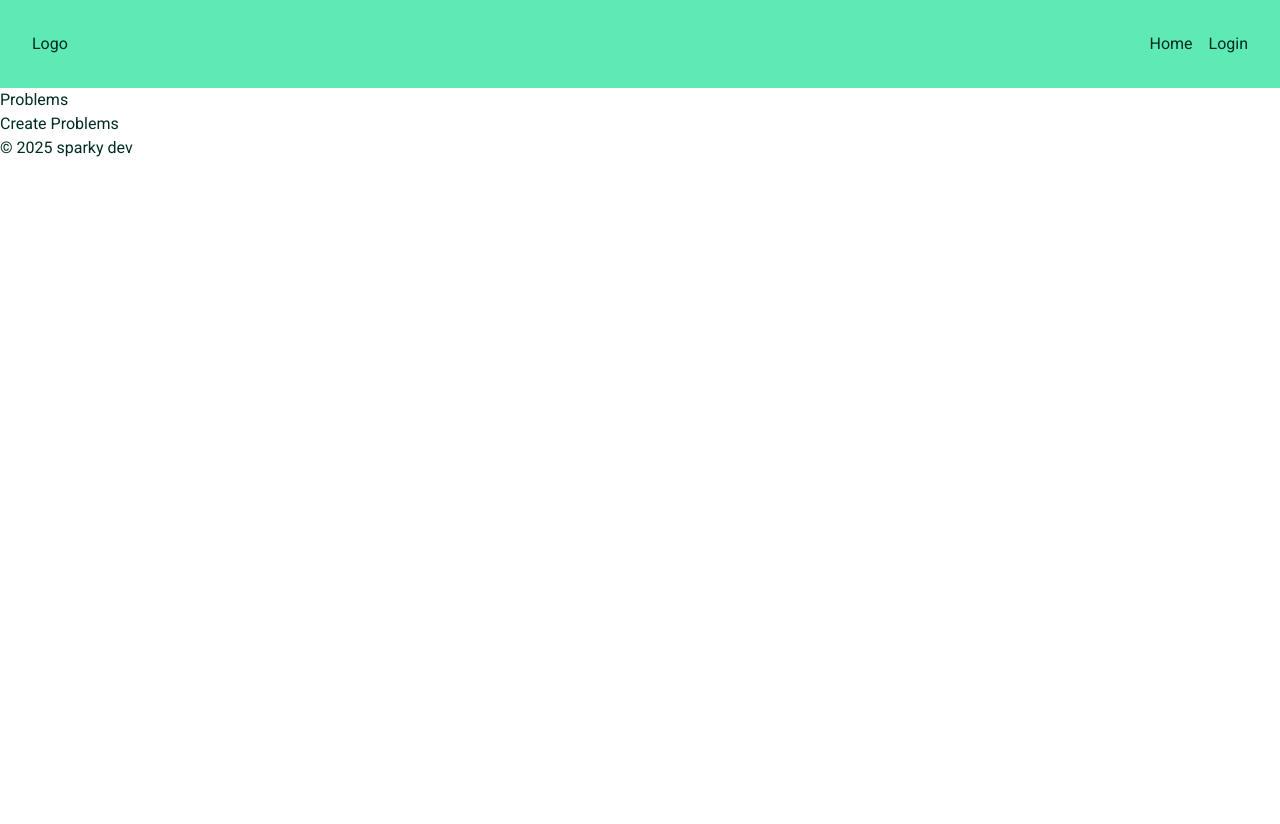
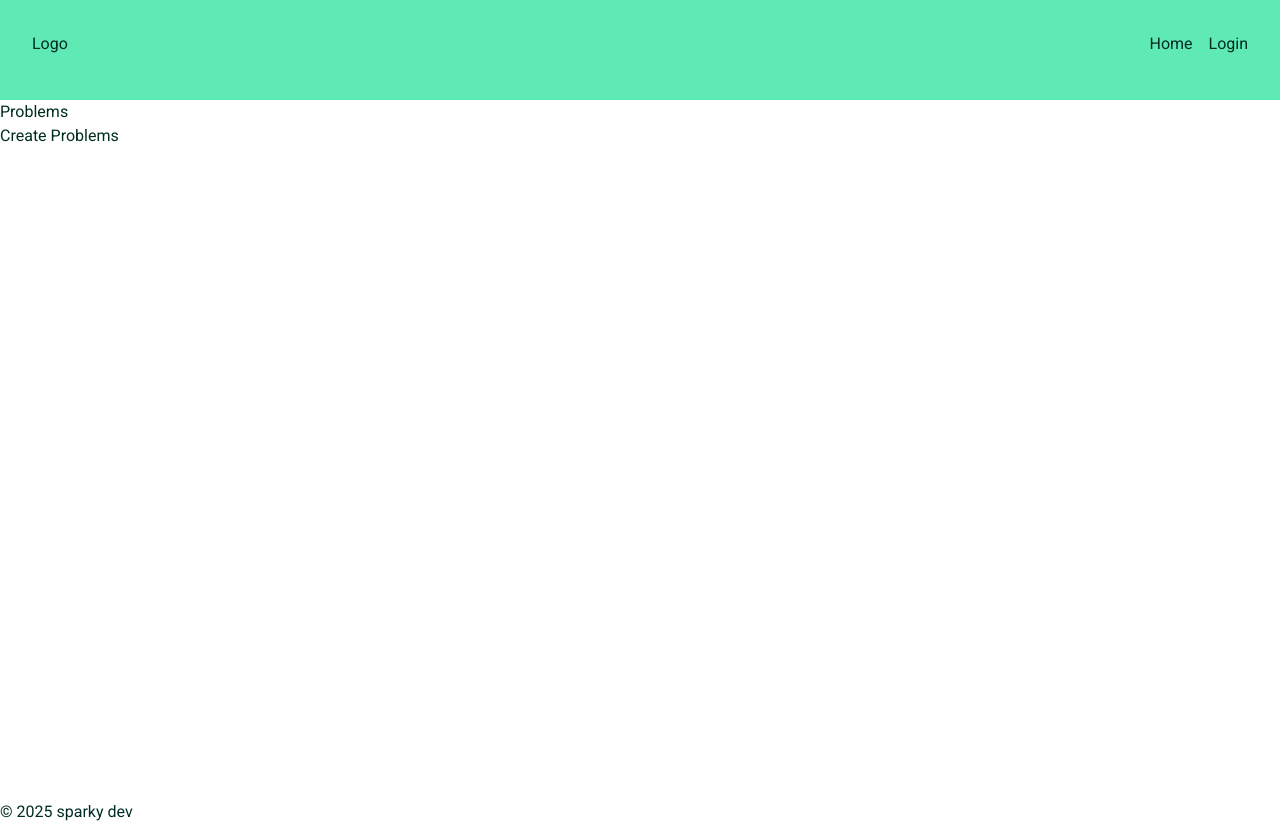
Before and after one commit to sparky9043/12-math-problem-generator, a React (Vite) app in the folder frontend/: page /dashboard in a window 1280 px wide. Before the commit the page ends 800 px from the top, so only its background shows below. Built offline with nearby package versions, Linux system fonts and the light colour scheme.

Commit message:
add basic styles to body and move footer outside the dashboard

```diff
--- a/frontend/src/App.tsx
+++ b/frontend/src/App.tsx
@@ -3,6 +3,7 @@ import { Navigate, Route, Routes, useNavigate } from "react-router-dom"
 import LoginForm from "./components/LoginForm"
 // import ProblemsList from "./components/ProblemsList"
 import DashBoard from "./components/Dashboard"
+import Footer from "./components/Footer"
 import HomePage from "./components/HomePage"
 import NavBar from "./components/NavBar"
 import ProblemsList from "./components/ProblemsList"
@@ -73,7 +74,7 @@ const App = () => {
   }
 
   return (
-    <div className="text-emerald-950">
+    <div className="text-emerald-950 h-dvh">
       <NavBar user={user} logout={onLogout} />
       {notification && notification.type
         ? <div
@@ -106,6 +107,7 @@ const App = () => {
           element={user ? <Navigate to="/" /> : <LoginForm login={onLogin} />}
         />
       </Routes>
+      <Footer />
     </div>
   )
 }
--- a/frontend/src/components/Dashboard.tsx
+++ b/frontend/src/components/Dashboard.tsx
@@ -1,10 +1,8 @@
 import { NavLink, Outlet } from "react-router-dom"
-import Footer from "./Footer"
 
 const DashBoard = () => {
   return (
-    <>
-      <div>
+    <div className="h-7/8" id='hello'>
       <div>
         <ul>
           <li>
@@ -21,8 +19,6 @@ const DashBoard = () => {
         <Outlet />
       </div>
     </div>
-      <Footer />
-    </>
   )
 }
 
--- a/frontend/src/components/NavBar.tsx
+++ b/frontend/src/components/NavBar.tsx
@@ -9,7 +9,7 @@ interface NavBarProps {
 const NavBar = (props: NavBarProps) => {
 
   return (
-    <nav className="flex justify-between p-8 bg-emerald-300">
+    <nav className="flex justify-between p-8 bg-emerald-300 h-1/8">
       <h2>Logo</h2>
       <ul className="flex gap-4">
         <li>
```
Lines whose indentation alone changed are shown as unchanged.
